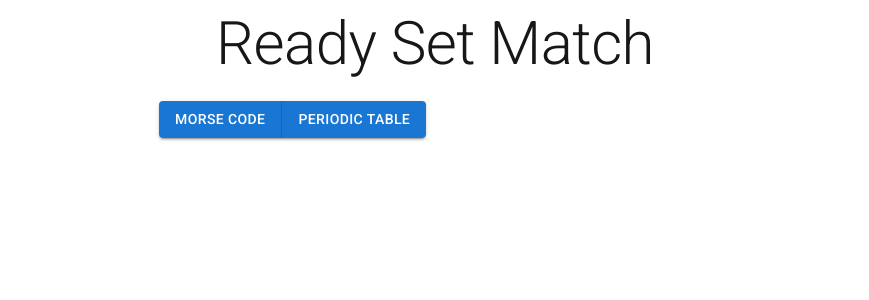
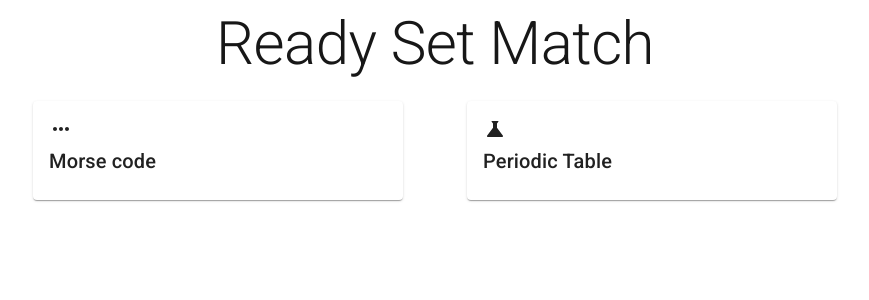
Before and after one commit to winterworks/ready-set-match, a Next.js app: page / in a window 1280 px wide. Shown: the top 300 px of the page, without its empty margins (205-1074 px from the left). Built offline with nearby package versions, Linux system fonts and the light colour scheme.

Commit message:
Add icons for categories

```diff
--- a/src/app/layout.tsx
+++ b/src/app/layout.tsx
@@ -20,7 +20,7 @@ export default function RootLayout({
   return (
     <html lang="en">
       <body>
-          <Container maxWidth="sm">
+          <Container maxWidth="md">
             <a href="/">
               <Typography component="h1" variant="h2" align="center" gutterBottom>
                 Ready Set Match
--- a/src/components/categories.tsx
+++ b/src/components/categories.tsx
@@ -1,19 +1,48 @@
-import { Button, ButtonGroup } from "@mui/material";
+import { Card, CardActionArea, CardContent, Container, Stack, Typography } from "@mui/material";
 import { Category } from "../types";
+import { Checklist, MoreHoriz, Science, Translate } from '@mui/icons-material';
 
 interface Props {
   categories: Category[];
 }
 
 export default function Categories({categories}: Props) {
+  function renderCategory(category: Category) {
+    let Icon = Checklist;
+
+    switch (category.icon) {
+      case "Science":
+        Icon = Science;
+        break;
+      case "Translate":
+        Icon = Translate;
+        break;
+      case "MoreHoriz":
+        Icon = MoreHoriz;
+        break;
+      default:
+        break;
+    }
+
+    return (
+      <Container key={category.name}>
+        <Card>
+          <CardActionArea href={`/practice/${category.key}`}>
+            <CardContent>
+              <Icon />
+              <Typography gutterBottom variant="h6" component="div">
+                {category.name}
+              </Typography>
+            </CardContent>
+          </CardActionArea>
+        </Card>
+      </Container>
+    )
+  }
+
   return (
-    <ButtonGroup variant="contained" aria-label="Basic button group">
-      {categories.map(category =>
-        <Button
-          href={`/practice/${category.key}`}
-          key={category.name}
-        >{category.name}</Button>
-      )}
-    </ButtonGroup>
+    <Stack direction="row" spacing={2}>
+      {categories.map(renderCategory)}
+    </Stack>
   );
 }
--- a/src/data/data.ts
+++ b/src/data/data.ts
@@ -5,6 +5,7 @@ export const data: Data = {
         {
             key: "morse-code",
             name: "Morse code",
+            icon: "MoreHoriz",
             sets: [
                 { id: 1, a: "A", b:".-" },
                 { id: 2, a: "B", b:"-..." },
@@ -47,6 +48,7 @@ export const data: Data = {
         {
             key: "periodic-table",
             name: "Periodic Table",
+            icon: "Science",
             sets: [
                 { id: 1,	a: "H",     b:	"Hydrogen" },
                 { id: 2,	a: "He",    b:	"Helium" },
--- a/src/types.ts
+++ b/src/types.ts
@@ -5,8 +5,10 @@ export interface Data {
 export interface Category {
     key: string;
     name: string;
+    sets: Set[];
+
+    icon?: string;
     categories?: Category[];
-    sets: Set[]
 }
 
 export interface Set {
```
